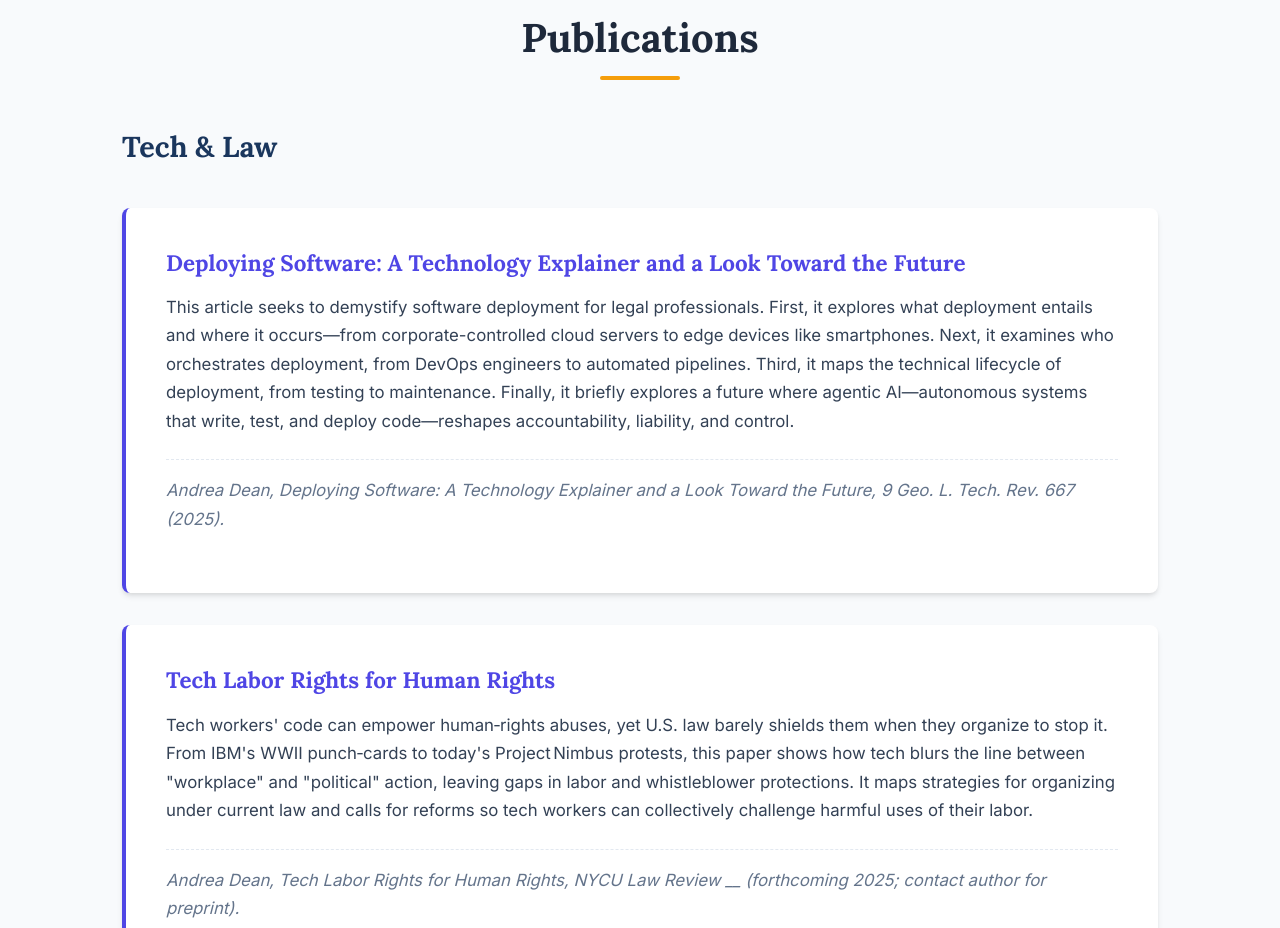
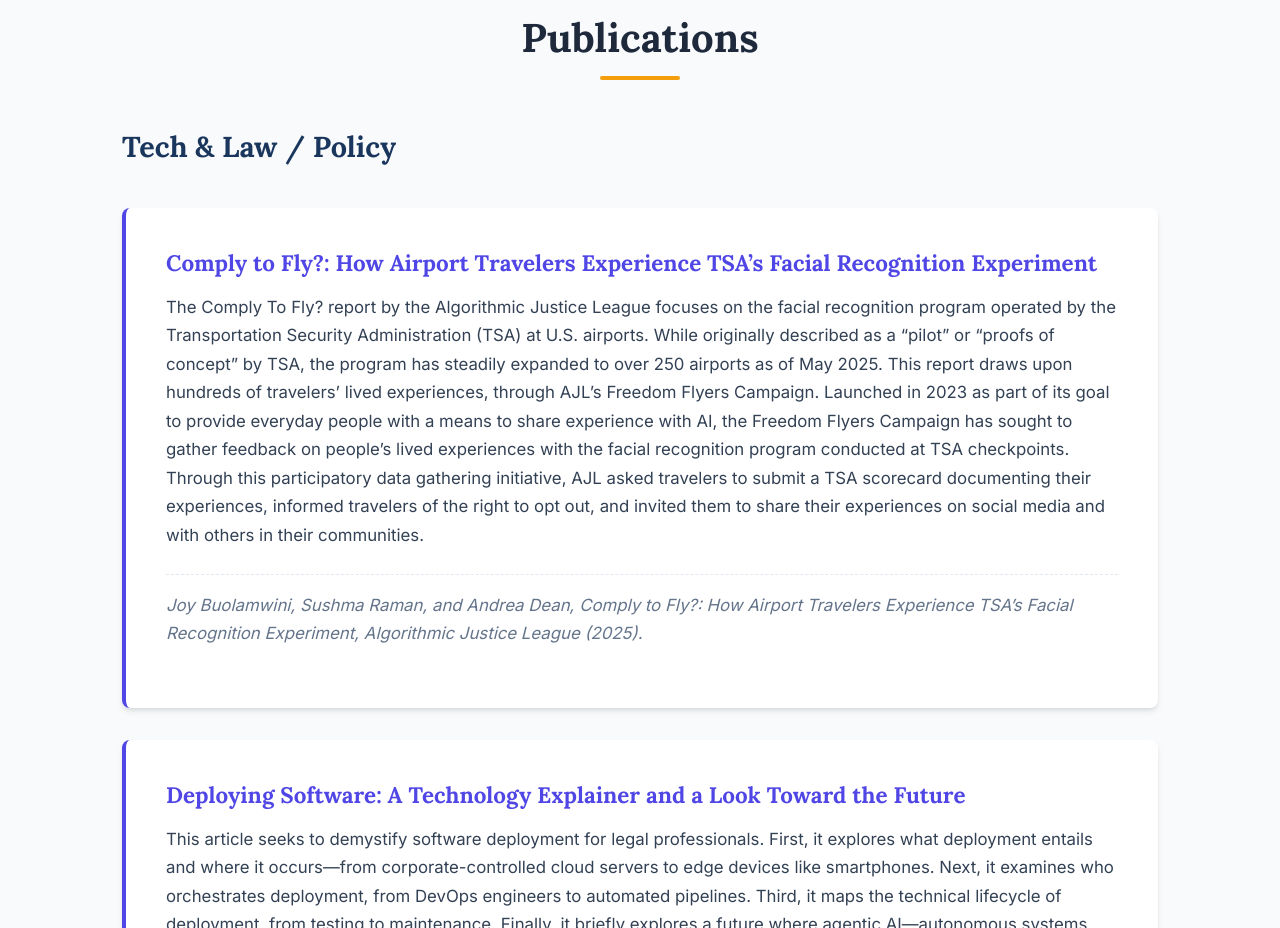
Before and after one commit to andreadean/andreaism.github.io, a plain HTML site: page index.html in a window 1280 px wide. Shown: the part 1320-2248 px from the top of the page. Drawn offline with Linux system fonts and the light colour scheme.

Commit message:
Update index.html
add new paper

```diff
--- a/index.html
+++ b/index.html
@@ -51,7 +51,12 @@
             <div class="container">
                 <h2 class="section-title">Publications</h2>
                 <div class="publication-category">
-                    <h3>Tech & Law</h3>
+                    <h3>Tech & Law / Policy</h3>
+                    <div class="publication">
+                        <h4><a href="https://afp.oxford-aiethics.ox.ac.uk/sitefiles/complytoflyreport-ajl.pdf" target="_blank">Comply to Fly?: How Airport Travelers Experience TSA’s Facial Recognition Experiment</a></h4>
+                        <p>The Comply To Fly? report by the Algorithmic Justice League focuses on the facial recognition program operated by the Transportation Security Administration (TSA) at U.S. airports. While originally described as a “pilot” or “proofs of concept” by TSA, the program has steadily expanded to over 250 airports as of May 2025. This report draws upon hundreds of travelers’ lived experiences, through AJL’s Freedom Flyers Campaign. Launched in 2023 as part of its goal to provide everyday people with a means to share experience with AI, the Freedom Flyers Campaign has sought to gather feedback on people’s lived experiences with the facial recognition program conducted at TSA checkpoints. Through this participatory data gathering initiative, AJL asked travelers to submit a TSA scorecard documenting their experiences, informed travelers of the right to opt out, and invited them to share their experiences on social media and with others in their communities.</p>
+                        <p class="citation">Joy Buolamwini, Sushma Raman, and Andrea Dean, <em>Comply to Fly?: How Airport Travelers Experience TSA’s Facial Recognition Experiment</em>,  Algorithmic Justice League (2025).</p>
+                    </div>
                     <div class="publication">
                         <h4><a href="https://georgetownlawtechreview.org/deploying-software-a-technology-explainer-and-a-look-toward-the-future/GLTR-05-2025/" target="_blank">Deploying Software: A Technology Explainer and a Look Toward the Future</a></h4>
                         <p>This article seeks to demystify software deployment for legal professionals. First, it explores what deployment entails and where it occurs—from corporate-controlled cloud servers to edge devices like smartphones. Next, it examines who orchestrates deployment, from DevOps engineers to automated pipelines. Third, it maps the technical lifecycle of deployment, from testing to maintenance. Finally, it briefly explores a future where agentic AI—autonomous systems that write, test, and deploy code—reshapes accountability, liability, and control.</p>
```
